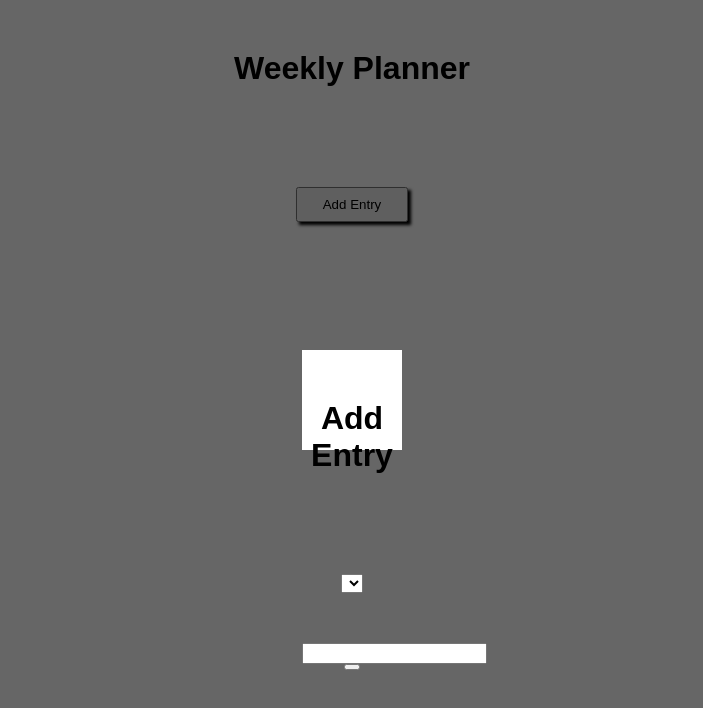
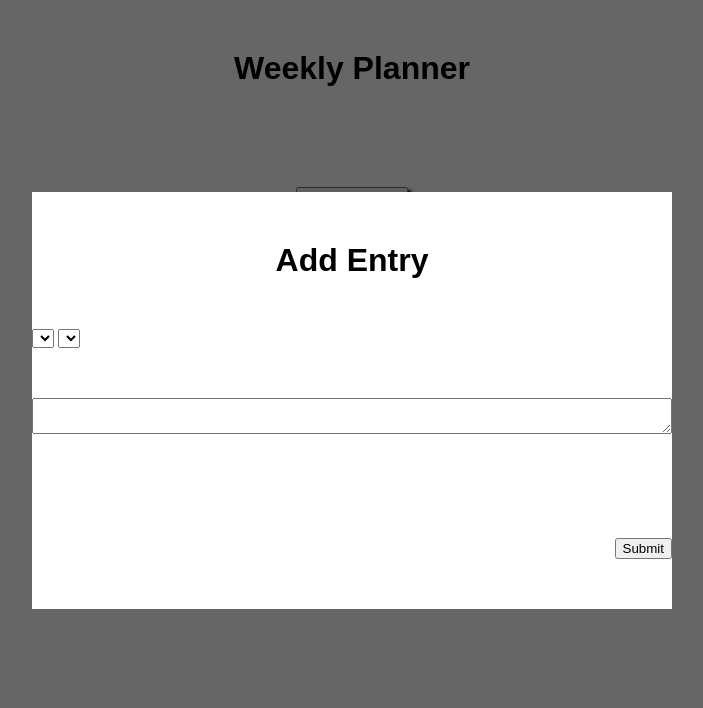
Before and after one commit to alessandragutierrez/week-planner, a plain HTML site: page index.html in a window 1280 px wide. Shown: the whole page, without its empty margins (288-991 px from the left). Drawn offline with Linux system fonts and the light colour scheme.

Commit message:
In progress.

```diff
--- a/index.html
+++ b/index.html
@@ -27,17 +27,24 @@
         </div>
       </div>
       <div class="row">
-        <div class="column-full">
+        <div class="column-full selects">
+          <select name="" id="">
+            <option value=""></option>
+          </select>
           <select name="" id="">
             <option value=""></option>
           </select>
         </div>
       </div>
       <div class="row">
-        <input type="textarea">
+        <div class="column-full">
+          <textarea class="textArea"></textarea>
+        </div>
       </div>
       <div class="row">
-        <button></button>
+        <div class="column-full submit-container">
+          <button>Submit</button>
+        </div>
       </div>
     </div>
   </div>
--- a/styles.css
+++ b/styles.css
@@ -21,6 +21,25 @@
   width: 100%;
   text-align: center;
   margin: 50px 0;
+}
+
+.selects {
+  text-align: left;
+  width: 100%;
+  margin: 0;
+}
+
+.textArea {
+  width: 100%;
+  margin: 0;
+}
+
+.submit-container {
+  text-align: right;
+}
+
+.column-90 {
+  width: 90%;
 }
 
 .center {
@@ -51,7 +70,7 @@
 
 .modal-box {
   background-color: white;
-  width: 100px;
-  height: 100px;
+  width: 50%;
+  height: 20%;
   text-align: center;
 }
```
